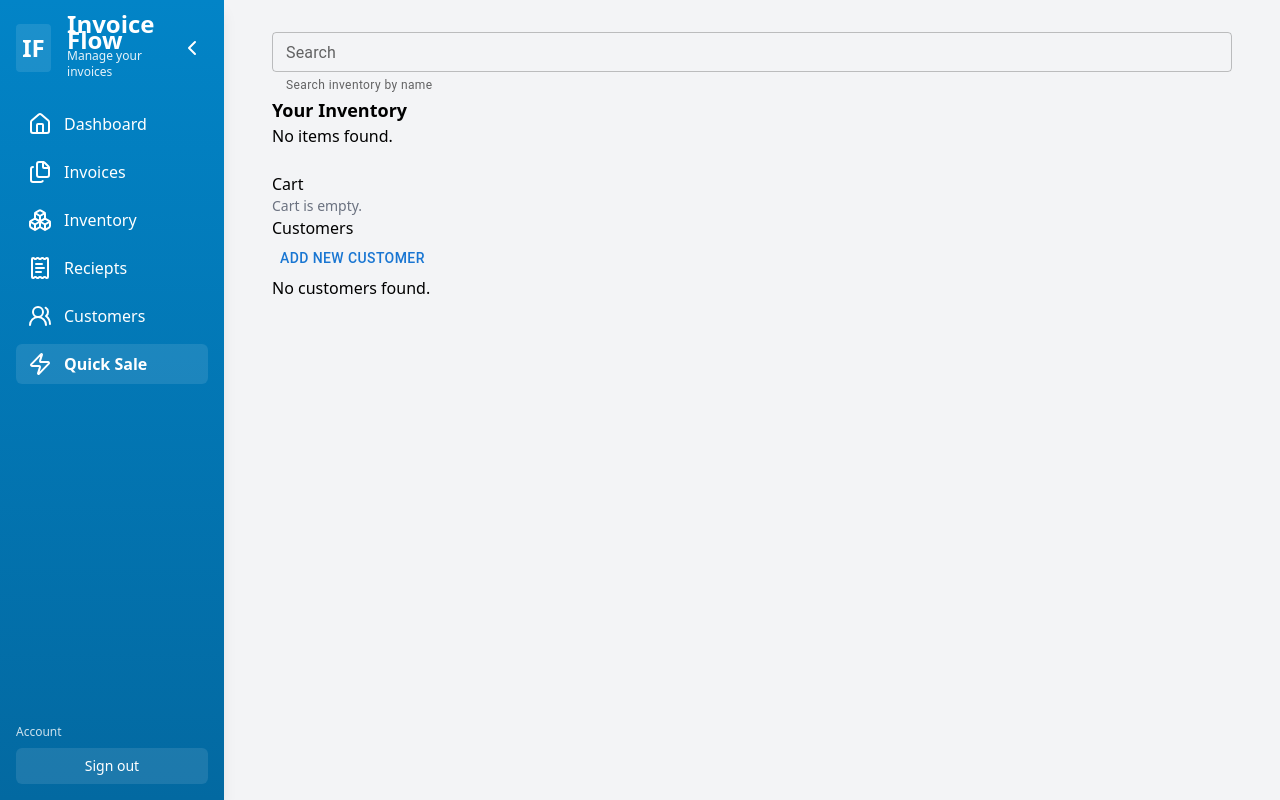
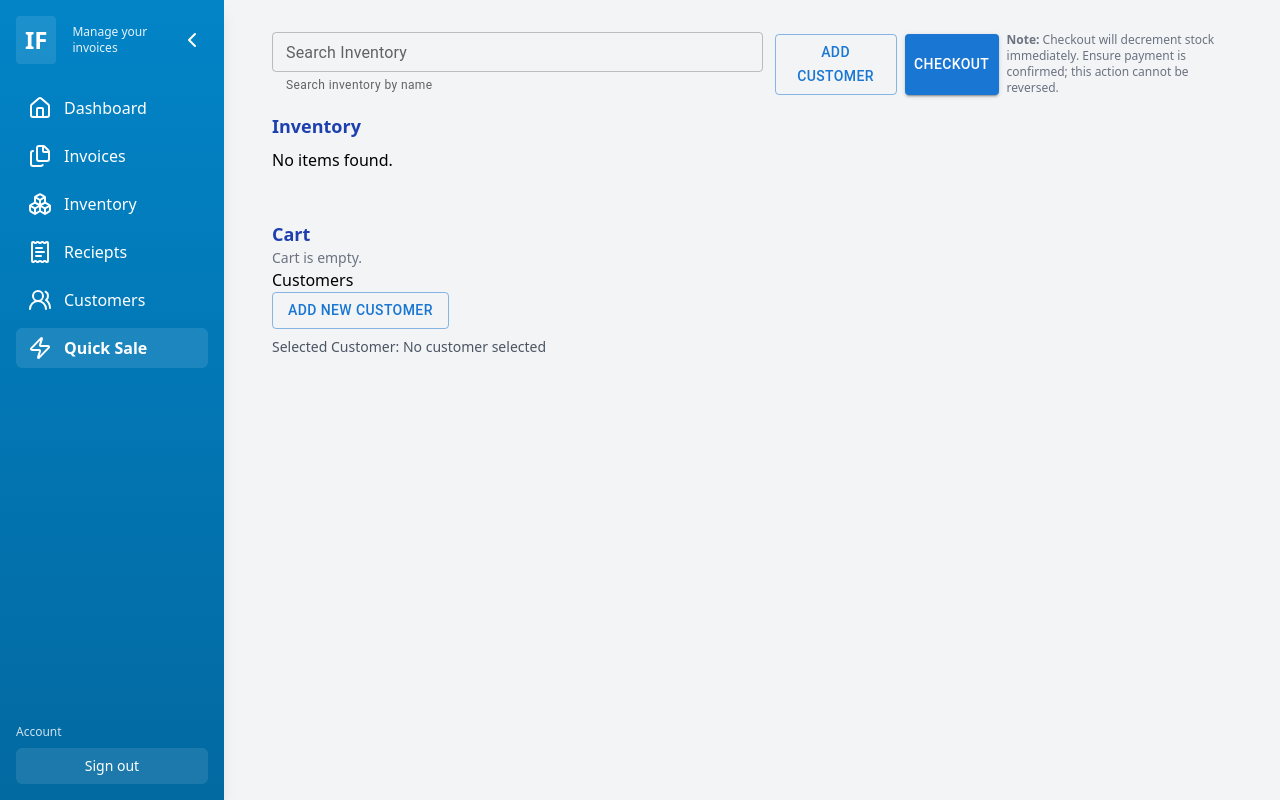
Before and after one commit to Sultan2403/Invoice-Flow, a React (Vite) app: page /pos-sale in a window 1280 px wide. Built offline with nearby package versions, Linux system fonts and the light colour scheme.

Commit message:
dashboard fixed, before pos update

```diff
--- a/src/App.jsx
+++ b/src/App.jsx
@@ -30,7 +30,7 @@ function App() {
             path="invoices/view/:invoiceId/pdf-preview"
             element={<PreviewInvoice />}
           />
-          <Route path="invoices/edit/:invoiceId" element={<Edit_Invoice />} />
+          <Route path="invoices/edit/:invoiceId" element={<Create_Invoice />} />
           <Route path="receipts" element={<Receipts />} />
           <Route
             path="receipts/view/:receiptId"
--- a/src/Components/Main/Navigation/nav.jsx
+++ b/src/Components/Main/Navigation/nav.jsx
@@ -51,7 +51,9 @@ export default function Nav() {
             IF
           </div>
           <div className={`${open ? "block" : "hidden"}`}>
-            <div className="text-2xl font-bold leading-4">Invoice Flow</div>
+            <div className="text-2xl font-bold leading-4">
+
+            </div>
             <div className="text-xs text-white/90">Manage your invoices</div>
           </div>
         </NavLink>
--- a/src/Components/Secondary/Dashboard/dashboard.jsx
+++ b/src/Components/Secondary/Dashboard/dashboard.jsx
@@ -1,4 +1,5 @@
 import { useEffect, useState } from "react";
+import { Link } from "react-router-dom";
 import { getCustomers } from "../Customers/Helpers/Storage/customers";
 import { getInventoryItems } from "../Inventory/Helpers/Storage/inventory";
 import { getInvoices } from "../Invoice/Helpers/Storage/getInvoices";
@@ -6,9 +7,9 @@ import { getSaleData } from "../POS Sale/Helpers/Storage/storage";
 
 function MetricCard({ title, value, hint }) {
   return (
-    <div className="bg-white border rounded-lg p-4 shadow-sm">
-      <div className="text-sm text-gray-500">{title}</div>
-      <div className="text-2xl font-bold mt-2">{value}</div>
+    <div className="bg-white rounded-lg p-4 shadow-sm border-l-4 border-blue-500">
+      <div className="text-sm text-blue-600">{title}</div>
+      <div className="text-2xl font-bold mt-2 text-gray-800">{value}</div>
       {hint && <div className="text-xs text-gray-400 mt-1">{hint}</div>}
     </div>
   );
@@ -43,8 +44,9 @@ export default function Dashboard() {
   const recentInvoices = [...invoices].sort((a,b) => new Date(b.createdAt) - new Date(a.createdAt)).slice(0,5);
 
   return (
-    <div className="w-full p-6">
-      <h2 className="text-2xl font-semibold mb-4">Dashboard</h2>
+    <div className="w-full p-6 bg-blue-50 min-h-screen">
+      <div className="max-w-6xl mx-auto">
+        <h2 className="text-2xl font-semibold mb-4 text-blue-800">Dashboard</h2>
 
         <div className="grid grid-cols-1 sm:grid-cols-3 gap-4 mb-6">
           <MetricCard title="Customers" value={customerCount} />
@@ -58,24 +60,49 @@ export default function Dashboard() {
           <MetricCard title="POS Records" value={posSales.length} />
         </div>
 
-      <div className="bg-white border rounded-lg p-4 shadow-sm">
-        <h3 className="text-lg font-medium mb-2">Recent Invoices</h3>
+        <div className="bg-white rounded-lg p-4 shadow-sm">
+          <h3 className="text-lg font-medium mb-2 text-blue-800">Recent Invoices</h3>
           {recentInvoices.length === 0 ? (
             <div className="text-sm text-gray-500">No invoices yet.</div>
           ) : (
             <ul className="space-y-2">
-            {recentInvoices.map((inv) => (
-              <li key={inv.id} className="flex justify-between">
+              {recentInvoices.map((inv) => {
+                const status = (inv.status || "").toLowerCase();
+                const statusClasses =
+                  status === "paid"
+                    ? "bg-green-100 text-green-800"
+                    : status === "sent"
+                    ? "bg-blue-100 text-blue-800"
+                    : "bg-yellow-100 text-yellow-800";
+
+                return (
+                  <li key={inv.id} className="flex items-center justify-between">
                     <div>
-                  <div className="font-medium">{inv.name || inv.no || "Invoice"}</div>
+                      <div className="font-medium text-gray-800">{inv.name || inv.no || "Invoice"}</div>
                       <div className="text-xs text-gray-500">{new Date(inv.createdAt).toLocaleString()}</div>
                     </div>
-                <div className="font-medium">${Number(inv.total || 0).toFixed(2)}</div>
+
+                    <div className="flex items-center gap-4">
+                      <div className={`px-2 py-1 rounded-full text-sm font-semibold ${statusClasses}`}>
+                        {inv.status || inv.state || "draft"}
+                      </div>
+
+                      <div className="font-medium text-gray-800">${Number(inv.total || 0).toFixed(2)}</div>
+
+                      <Link
+                        to={`/invoices/view/${inv.id}/pdf-preview`}
+                        className="text-sm text-blue-600 hover:underline"
+                      >
+                        View
+                      </Link>
+                    </div>
                   </li>
-            ))}
+                );
+              })}
             </ul>
           )}
         </div>
       </div>
+    </div>
   );
 }
--- a/src/Components/Secondary/Invoice/UI/Creation/createInvoice.jsx
+++ b/src/Components/Secondary/Invoice/UI/Creation/createInvoice.jsx
@@ -1,4 +1,6 @@
 import { useState, useEffect, useMemo } from "react";
+import { useLocation } from "react-router-dom";
+import { getInvoices } from "../../Helpers/Storage/getInvoices";
 import { Check, CircleAlert, FilePlus, PlusIcon, Trash2Icon, Plus } from "lucide-react";
 import SimpleModal from "../../../../UI/Modal/modal";
 import FormControl from "@mui/material/FormControl";
@@ -40,11 +42,50 @@ export default function CreateInvoice() {
   const [feedback, setFeedback] = useState(false);
 
   // Load customers and inventory on mount
+  const location = useLocation();
+  const [isEditMode, setIsEditMode] = useState(false);
+  const [originalInvoiceId, setOriginalInvoiceId] = useState(null);
+  const [editingItemId, setEditingItemId] = useState(null);
+
   useEffect(() => {
     setCustomers(getCustomers());
     const invItems = getInventoryItems();
     setInventoryItems(invItems);
     setInventorySnapshot(invItems);
+
+    // check if navigated for edit
+    const invoiceId = location?.state?.invoiceId || location?.state?.invoice?.id;
+    if (invoiceId) {
+      const invoice = getInvoices().find((inv) => inv.id === invoiceId);
+      if (invoice && invoice.status === "Draft") {
+        setIsEditMode(true);
+        setOriginalInvoiceId(invoice.id);
+        setInvoiceName(invoice.name || "");
+        setSelectedCustomer(invoice.customer || null);
+        setIssueDate(invoice.issueDate || today);
+        setDueDate(invoice.dueDate || null);
+
+        const mapped = (invoice.items || []).map((it) => {
+          const unitPrice = it.unitPrice ?? it.price ?? 0;
+          const taxRate = it.taxRate ?? (it.tax ? Number(it.tax) / 100 : 0);
+          const quantity = Number(it.quantity || it.qty || 0);
+          const subtotal = it.subtotal ?? unitPrice * quantity;
+          const total = it.total ?? subtotal + subtotal * taxRate;
+          return {
+            ...it,
+            id: it.id || crypto.randomUUID(),
+            unitPrice,
+            taxRate,
+            quantity,
+            subtotal,
+            total,
+            invoiceItemId: it.invoiceItemId || crypto.randomUUID(),
+          };
+        });
+
+        setItems(mapped);
+      }
+    }
   }, []);
 
   // Calculate totals
@@ -62,15 +103,44 @@ export default function CreateInvoice() {
     setItems((prev) => prev.filter((item) => item.invoiceItemId !== id));
   }
 
-  // Handle inventory item selection
-  function handleSelectInventoryItem(item) {
-    setSelectedItemForSale(item);
+  // Start editing an existing item in the invoice
+  function StartItemEdit(invoiceItemId) {
+    const itemToEdit = items.find((it) => it.invoiceItemId === invoiceItemId);
+    if (!itemToEdit) return;
+
+    // enrich with currentStock from inventory snapshot if available
+    const inv = inventorySnapshot.find((i) => i.id === itemToEdit.id);
+    const modalItem = {
+      id: itemToEdit.id,
+      name: itemToEdit.name,
+      price: itemToEdit.unitPrice ?? itemToEdit.price,
+      unitPrice: itemToEdit.unitPrice ?? itemToEdit.price,
+      quantity: itemToEdit.quantity,
+      taxRate: itemToEdit.taxRate ?? 0,
+      applyTax: itemToEdit.applyTax ?? false,
+      currentStock: inv?.currentStock ?? 0,
+    };
+
+    setSelectedItemForSale(modalItem);
+    setEditingItemId(invoiceItemId);
     setItemSaleModalOpen(true);
   }
 
   // Handle adding item to invoice (from itemSaleModal)
   function handleAddItemToInvoice(finalItem) {
     setItems((prevItems) => [...prevItems, { ...finalItem, invoiceItemId: crypto.randomUUID() }]);
+    setItemSaleModalOpen(false);
+    setSelectedItemForSale(null);
+  }
+
+  // Handle saving edits from modal
+  function handleSaveEditedItem(updatedItem) {
+    setItems((prev) =>
+      prev.map((it) =>
+        it.invoiceItemId === editingItemId ? { ...updatedItem, invoiceItemId: editingItemId } : it,
+      ),
+    );
+    setEditingItemId(null);
     setItemSaleModalOpen(false);
     setSelectedItemForSale(null);
   }
@@ -119,6 +189,7 @@ export default function CreateInvoice() {
       submitInvoice(invoice);
       setSuccess(true);
       setFeedback(true);
+      setSelectedCustomer(null)
       return;
     }
 
@@ -197,7 +268,7 @@ export default function CreateInvoice() {
               onChange={(e) => setIssueDate(e.target.value)}
               fullWidth
               error={Boolean(errors.issueDate)}
-              helperText={errors.issueDate}
+              helperText={errors.issueDate || "Defaults to today."}
               slotProps={{
                 htmlInput: { min: today },
                 inputLabel: { shrink: true },
@@ -261,14 +332,24 @@ export default function CreateInvoice() {
                       </div>
                     </div>
 
-                    {/* Right: Remove button */}
+                    {/* Right: Actions */}
                     <div className="flex gap-2 sm:flex-col sm:items-end mt-2 sm:mt-0">
+                      <Button
+                        type="button"
+                        onClick={() => StartItemEdit(item.invoiceItemId)}
+                        variant="outlined"
+                        size="small"
+                        className="w-24"
+                      >
+                        Edit
+                      </Button>
                       <Button
                         type="button"
                         onClick={() => removeItem(item.invoiceItemId)}
                         variant="contained"
                         color="error"
                         size="small"
+                        className="w-24"
                       >
                         Remove
                       </Button>
@@ -356,11 +437,14 @@ export default function CreateInvoice() {
         >
           <ItemSaleModal
             item={selectedItemForSale}
+            isEdit={Boolean(editingItemId)}
             onClose={() => {
               setItemSaleModalOpen(false);
               setSelectedItemForSale(null);
+              setEditingItemId(null);
             }}
             onAdd={handleAddItemToInvoice}
+            onEdit={handleSaveEditedItem}
           />
         </SimpleModal>
 
--- a/src/Components/Secondary/POS Sale/UI/PosSale.jsx
+++ b/src/Components/Secondary/POS Sale/UI/PosSale.jsx
@@ -1,16 +1,16 @@
 import { useMemo, useState } from "react";
 import { getCustomers } from "../../Customers/Helpers/Storage/customers";
-import { getInventoryItems } from "../../Inventory/Helpers/Storage/inventory";
+import { getInventoryItems, updateInventoryItem } from "../../Inventory/Helpers/Storage/inventory";
 import { sortInventoryByName } from "../../Inventory/Helpers/Sorting/sortInventory";
 import Inventory_Card from "./inventoryCartCard";
+import Customer_Form from "../../Customers/UI/customerForm";
 import searchInventory from "../../Inventory/Helpers/Search/searchInventory";
 import { Button, TextField } from "@mui/material";
 import BasicModal from "../../../UI/Modal/modal";
 import ItemSaleModal from "./itemSaleModal";
 import Cart_Items from "./cartItems";
-import Customer_Card from "../../Customers/UI/customerSelector";
 import CustomerSelector from "../../Customers/UI/customerSelector";
-import Customer_Form from "../../Customers/UI/customerForm";
+import saveReceipt from "../../Reciepts/Helpers/Storage/saveReceipt";
 
 export default function QuickSale() {
   const [selectedCustomer, setSelectedCustomer] = useState(null);
@@ -69,21 +69,64 @@ export default function QuickSale() {
   }
 
   const finalizeSale = ()=>{
-    const sale = {
+    // validate stock before committing
+    const inventory = getInventoryItems();
+    for (const ci of cartItems) {
+      const inv = inventory.find((i) => i.id === ci.id);
+      if (!inv || Number(inv.currentStock || 0) < Number(ci.quantity || 0)) {
+        setError(`Insufficient stock for ${ci.name}`);
+        return;
+      }
+    }
+
+    // decrement stock
+    for (const ci of cartItems) {
+      const inv = getInventoryItems().find((i) => i.id === ci.id);
+      const updated = { ...inv, currentStock: Number(inv.currentStock || 0) - Number(ci.quantity || 0) };
+      // reduce reserved if present
+      if (updated.reserved) {
+        updated.reserved = Math.max(0, Number(updated.reserved) - Number(ci.quantity || 0));
+      }
+      updateInventoryItem(updated);
+    }
+
+    // create receipt
+    const total = cartItems.reduce((s, it) => s + Number(it.total || 0), 0);
+    const receipt = {
       id: crypto.randomUUID(),
-      items: [...cartItems],
+      createdAt: new Date().toISOString(),
+      items: cartItems,
       customer: selectedCustomer,
-    }
+      total,
+      source: "POS",
+    };
+
+    saveReceipt(receipt);
+
+    // clear cart and show confirmation
+    setCartItems([]);
+    setCurrItem(null);
+    setError("");
   }
 
   return (
     <div>
       <BasicModal open={customerWarning} onClose={()=>setCustomerWarning(false)}>
-        <h1>No Customer</h1>
-        <p>Proceed without a customer?</p>
-        <div>
-          <Button>Proceed</Button>
-          <Button>Cancel</Button>
+        <div className="p-4">
+          <h1 className="text-lg font-semibold">No Customer</h1>
+          <p className="text-sm text-gray-600">Proceed without a customer?</p>
+          <div className="flex gap-2 justify-end mt-3">
+            <Button
+              variant="outlined"
+              onClick={() => {
+                setCustomerWarning(false);
+                finalizeSale();
+              }}
+            >
+              Proceed
+            </Button>
+            <Button variant="contained" onClick={()=>setCustomerWarning(false)}>Cancel</Button>
+          </div>
         </div>
       </BasicModal>
       <BasicModal open={isAddingNewCust}>
@@ -92,15 +135,26 @@ export default function QuickSale() {
           onSubmit={() => setIsAddingNewCust(false)}
         />
       </BasicModal>
+      <div className="flex flex-col md:flex-row md:items-center gap-3 mb-4">
         <TextField
           value={searchTerm}
           onChange={(e) => setSearchTerm(e.target.value)}
-        label="Search"
+          label="Search Inventory"
           helperText={"Search inventory by name"}
           className="ml-2"
           size="small"
           fullWidth
         />
+        <div className="flex flex-col md:flex-row md:items-center gap-2">
+          <div className="flex gap-2">
+            <Button variant="outlined" onClick={() => setIsAddingNewCust(true)}>Add Customer</Button>
+            <Button variant="contained" onClick={() => { if(cartItems.length===0) setError('Cart empty'); else if(!selectedCustomer) setCustomerWarning(true); else finalizeSale(); }}>Checkout</Button>
+          </div>
+          <div className="text-xs text-gray-500 mt-2 md:mt-0">
+            <strong>Note:</strong> Checkout will decrement stock immediately. Ensure payment is confirmed; this action cannot be reversed.
+          </div>
+        </div>
+      </div>
       <BasicModal open={Boolean(currItem)}>
         <ItemSaleModal
           item={currItem}
@@ -110,7 +164,7 @@ export default function QuickSale() {
           onAdd={(item) => setCartItems((prev) => [...prev, item])}
         />
       </BasicModal>
-      <h2 className="text-lg font-bold">Your Inventory</h2>
+      <h2 className="text-lg font-bold text-blue-800 mb-2">Inventory</h2>
       {sortedInventory.length > 0 ? (
         sortedInventory.map((item) => (
           <Inventory_Card
@@ -129,8 +183,9 @@ export default function QuickSale() {
         </div>
       )}
 
-      <div>
-        <h2>Cart</h2>
+      <div className="mt-6">
+        <h2 className="text-lg font-bold text-blue-800">Cart</h2>
+        {error && <div className="text-sm text-red-600">{error}</div>}
         <Cart_Items
           cartItems={cartItems}
           onEdit={(item) => onEditItem(item)}
@@ -141,27 +196,19 @@ export default function QuickSale() {
       <div>
         <h2>Customers</h2>
         <div>
-          <Button onClick={() => setIsAddingNewCust(true)}>
-            Add new customer
-          </Button>
-          {customers.length > 0 ? (
-            <>
-              {" "}
+          <div className="flex items-center gap-2">
+            <Button onClick={() => setIsAddingNewCust(true)} variant="outlined">Add new customer</Button>
+            {customers.length > 0 && (
               <CustomerSelector
                 customers={customers}
                 selectedCustomer={selectedCustomer}
                 setSelectedCustomer={setSelectedCustomer}
               />
-              <p>
-                Selected Customer:
-                {selectedCustomer
-                  ? ` Name: ${selectedCustomer.name} | Email: ${selectedCustomer.email}`
-                  : " No customer selected"}
+            )}
+          </div>
+          <p className="text-sm text-gray-600 mt-2">
+            Selected Customer: {selectedCustomer ? `${selectedCustomer.name} | ${selectedCustomer.email}` : "No customer selected"}
           </p>
-            </>
-          ) : (
-            <div>No customers found.</div>
-          )}
         </div>
       </div>
     </div>
```
Also changed, not shown: src/Components/Secondary/Invoice/Helpers/Storage/submitInvoice.js (+20 -3 lines), src/Components/Secondary/Invoice/UI/Display/invoiceDisplay.jsx (+8 -3 lines). Lines whose indentation alone changed are shown as unchanged.
